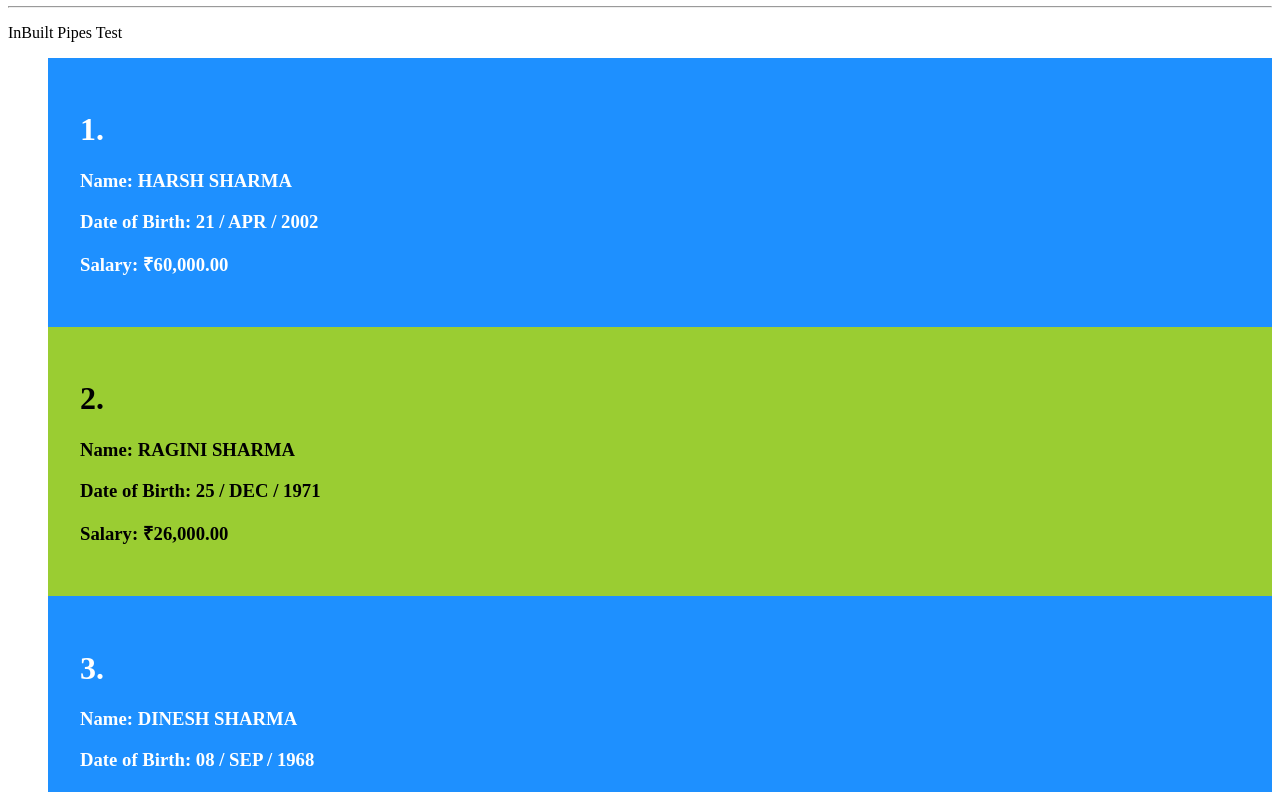
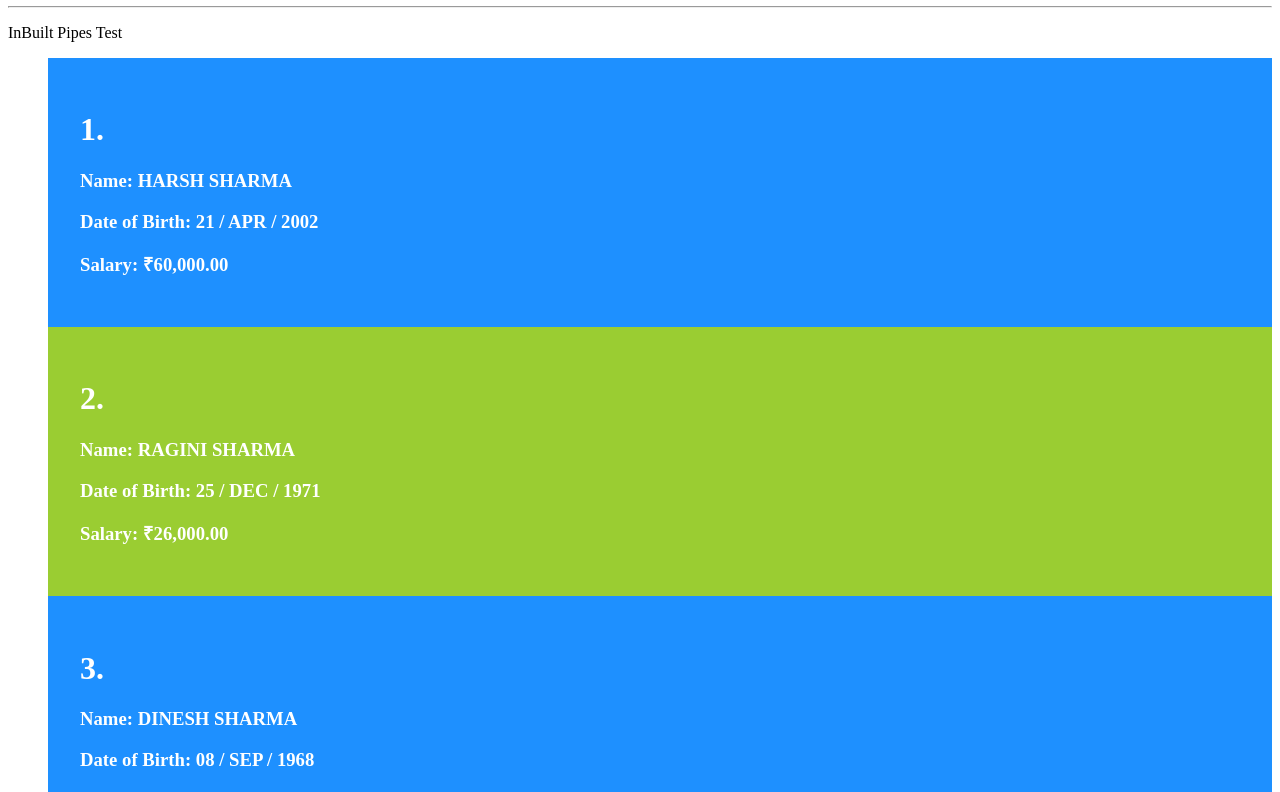
Before and after one commit to harshsharma420/Miles-IT-Interview, an Angular app: page / in a window 1280 px wide. Shown: the part 409-1201 px from the top of the page. Built offline with nearby package versions, Linux system fonts and the light colour scheme.

Commit message:
just a slight change in css

```diff
--- a/src/app/inbuilt-pipes/inbuilt-pipes.component.scss
+++ b/src/app/inbuilt-pipes/inbuilt-pipes.component.scss
@@ -3,6 +3,7 @@ ul{
 }
 li{
     padding: 2rem;
+    color: white;
 }
 
 li:nth-child(even){
@@ -11,5 +12,4 @@ li:nth-child(even){
 
 li:nth-child(odd){
     background-color: dodgerblue;
-    color: white;
 }
```
